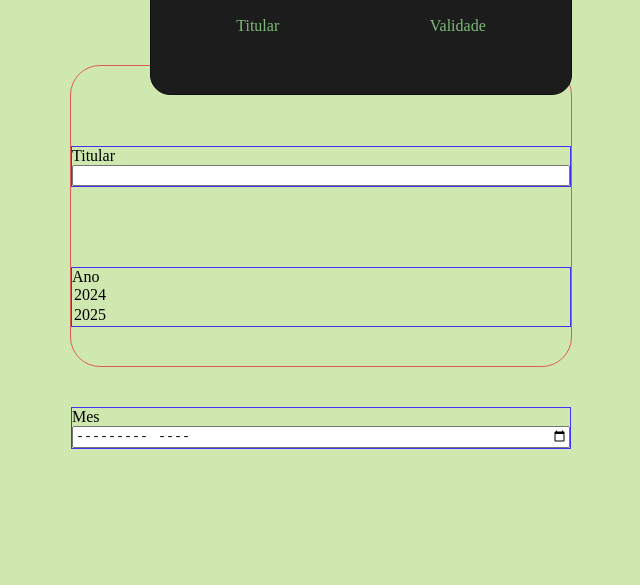
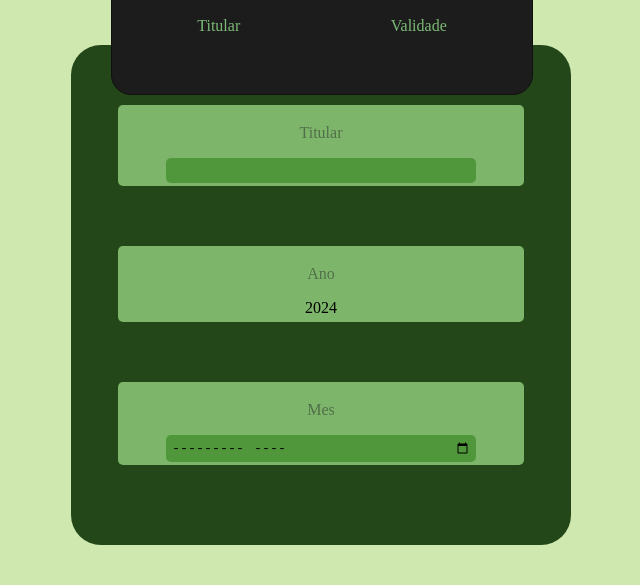
Before and after one commit to debora-sl/formulario_de_cartao_de_credito, a plain HTML site: page index.html in a window 1280 px wide. Shown: the part 215-800 px from the top of the page, without its empty margins (319-959 px from the left). Drawn offline with Linux system fonts and the light colour scheme.

Commit message:
Estilizando o formulário.

```diff
--- a/css/cartao-de-credito.css
+++ b/css/cartao-de-credito.css
@@ -5,7 +5,7 @@
     display: flex;
     flex-direction: column;
     height: 200px;
-    margin-left: 80px;
+    margin-left: 40px;
     padding: 10px;
     position: relative; /* colocando o elemento cartão na frente da div do formulário */
     width: 400px;
--- a/css/formulario.css
+++ b/css/formulario.css
@@ -1,16 +1,34 @@
 .formulario{
-    border: thin solid #e05a5a;
+    align-items: center;
+    background-color: #234718;
     border-radius: 30px;
     display: flex;
     flex-direction: column;
-    height: 300px;
-    margin-top: -30px;
-
+    height: 500px;
+    margin-top: -50px;
+    width: 500px;
 }
 
 .formulario__div{
-    border: thin solid #4431f1;
+    align-items: center;
+    background-color: #7db66b;
+    border-radius: 5px;
     display: flex;
     flex-direction: column;
-    margin-top: 80px;
+    margin-top: 60px;
+    padding: 3px;
+    width: 400px;
 }
+
+.formulario__titulo{
+    font-size: 1em;
+    color: #2122227a;
+}
+
+.formulario__input{
+    border: none;
+    border-radius: 5px;
+    background-color: #50973b;
+    padding: 5px;
+    width: 300px;
+}
--- a/index.html
+++ b/index.html
@@ -32,17 +32,16 @@
 
         <form action="" class="formulario">
             <div class="formulario__div">
-                <label for="titular">Titular</label>
-                <input type="text" name="titular" id="titular">
+                <p class="formulario__titulo">Titular</p>
+                <input type="text" name="titular" id="titular" class="formulario__input">
             </div>
             <div class="formulario__div">
-                <label for="ano">Ano</label>
+                <p class="formulario__titulo">Ano</p>
                 <option value="2024" aria-placeholder="Ano">2024</option>
-                <option value="2024" aria-placeholder="Ano">2025</option>
             </div>
             <div class="formulario__div">
-                <label for="mes">Mes</label>
-                <input type="month" name="mes" id="mes">
+                <p class="formulario__titulo">Mes</p>
+                <input type="month" name="mes" id="mes" class="formulario__input">
             </div>
 
         </form>
```
